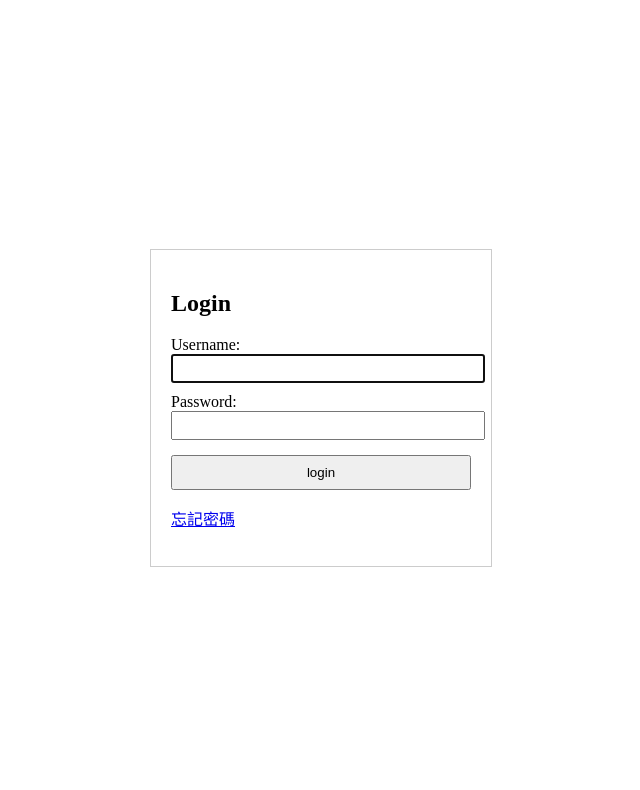
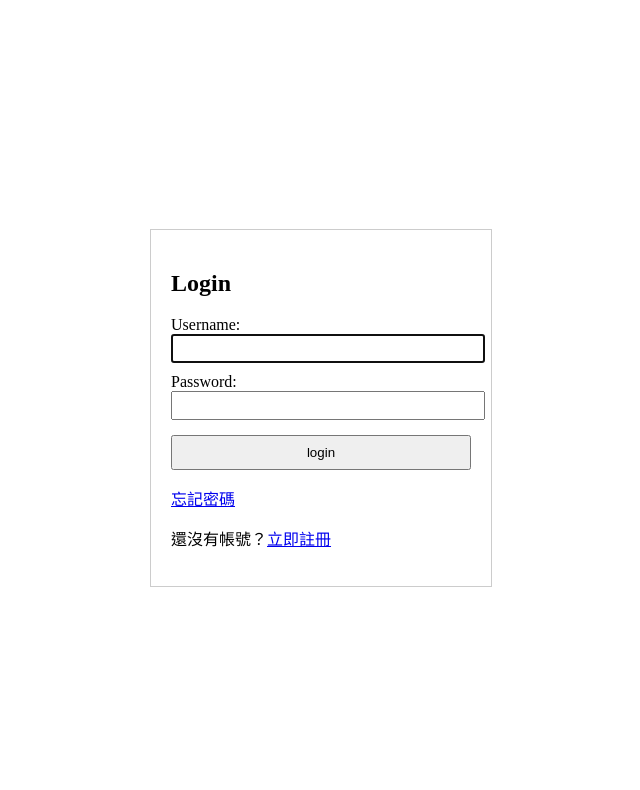
Before and after one commit to AlHIO/djongo_test, a Django app: page /accounts/login/ in a window 1280 px wide. Shown: the top 790 px of the page, without its empty margins (319-959 px from the left). Run offline with Django 3.2, Linux system fonts and the light colour scheme.

Commit message:
add signup url to login.html

```diff
--- a/demoproject/templates/registration/login.html
+++ b/demoproject/templates/registration/login.html
@@ -52,6 +52,7 @@
             <button type="submit">login</button>
         </form>
         <p><a href="{% url 'password_reset' %}">忘記密碼</a></p>
+        <p>還沒有帳號？<a href="{% url 'signup' %}">立即註冊</a></p>
     </div>
 </body>
 
```
